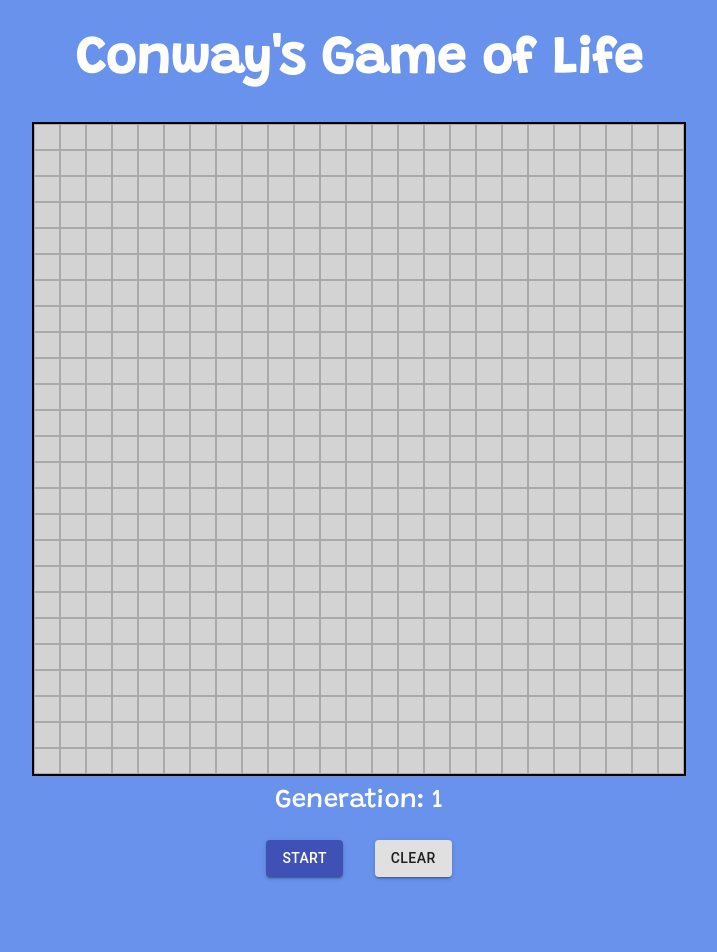
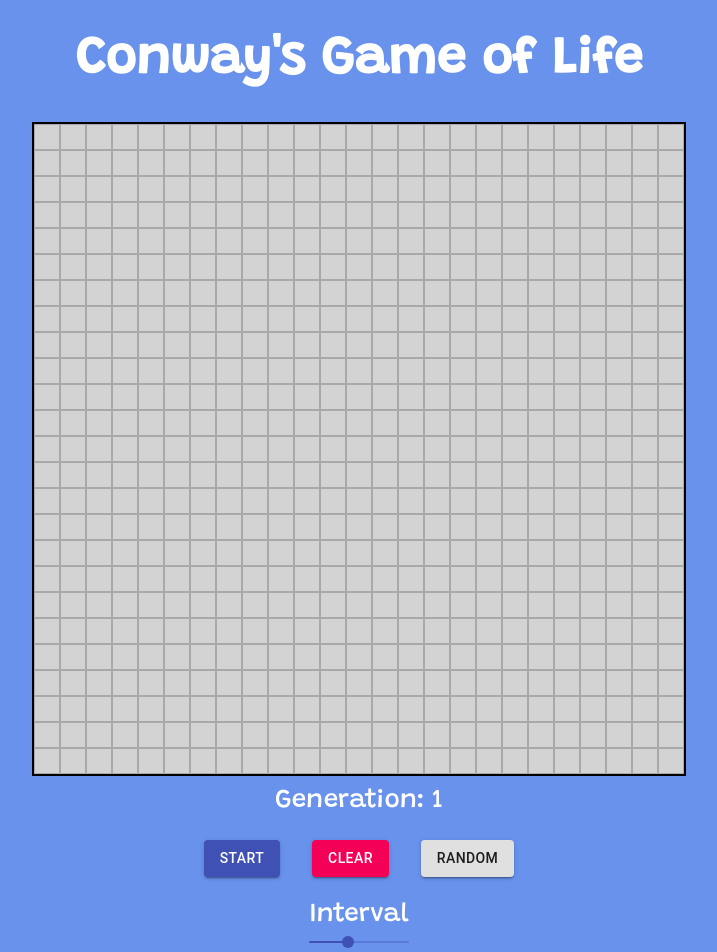
Before and after one commit to BlueEagle/Conways-Game-of-Life, a React (Create React App) app: page / in a window 1280 px wide. Shown: the top 952 px of the page, without its empty margins (281-998 px from the left). Built offline with nearby package versions, Linux system fonts and the light colour scheme.

Commit message:
add interval slider

```diff
--- a/src/components/GameGrid.jsx
+++ b/src/components/GameGrid.jsx
@@ -1,5 +1,5 @@
 import React, { useState, useRef, useCallback } from "react";
-import { Button } from "@material-ui/core";
+import { Button, Slider } from "@material-ui/core";
 import styled from "styled-components";
 import produce from "immer";
 
@@ -23,12 +23,15 @@ const GameGrid = () => {
   // eslint-disable-next-line
   const [cols, setCols] = useState(initialCols);
   const [generation, setGeneration] = useState(1);
+  const [stepSpeed, setStepSpeed] = useState(1000);
   const addGeneration = () => {
     setGeneration((g) => g + 1);
   };
 
   const simulationActiveRef = useRef(simulationActive);
   simulationActiveRef.current = simulationActive;
+  const stepSpeedRef = useRef(stepSpeed);
+  stepSpeedRef.current = stepSpeed;
 
   const simulation = useCallback(() => {
     if (!simulationActiveRef.current) return;
@@ -70,7 +73,7 @@ const GameGrid = () => {
     });
 
     addGeneration();
-    setTimeout(simulation, 500);
+    setTimeout(simulation, stepSpeedRef.current);
   }, [rows, cols]);
 
   const clearBuffer = () => {
@@ -86,6 +89,26 @@ const GameGrid = () => {
 
     setSimulationActive(false);
     setGeneration(1);
+  };
+
+  const randomizeBuffer = () => {
+    setBuffer((buffer) => {
+      return produce(buffer, (copy) => {
+        for (let i = 0; i < rows; i++) {
+          for (let j = 0; j < cols; j++) {
+            copy[i][j] = Math.floor(Math.random() * 10) > 5 ? true : false;
+          }
+        }
+      });
+    });
+
+    setSimulationActive(false);
+    setGeneration(1);
+  };
+
+  const speedChangeHandler = (e, value) => {
+    setStepSpeed((speed) => value);
+    stepSpeedRef.current = value;
   };
 
   return (
@@ -124,7 +147,7 @@ const GameGrid = () => {
 
       <GenerationTracker>Generation: {generation}</GenerationTracker>
 
-      <ButtonDiv>
+      <FeatureDiv>
         <StyledButton
           variant="contained"
           color="primary"
@@ -138,10 +161,27 @@ const GameGrid = () => {
         >
           {simulationActive ? "Stop" : "Start"}
         </StyledButton>
-        <StyledButton variant="contained" onClick={clearBuffer}>
+        <StyledButton
+          variant="contained"
+          color="secondary"
+          onClick={clearBuffer}
+        >
           Clear
         </StyledButton>
-      </ButtonDiv>
+        <StyledButton variant="contained" onClick={randomizeBuffer}>
+          Random
+        </StyledButton>
+      </FeatureDiv>
+      <FeatureDiv>
+        <label>Interval</label>
+        <Slider
+          color="primary"
+          min={50}
+          value={stepSpeed}
+          max={2500}
+          onChange={speedChangeHandler}
+        />
+      </FeatureDiv>
     </>
   );
 };
@@ -154,7 +194,7 @@ const Row = styled.div`
   align-items: center;
 `;
 
-const ButtonDiv = styled.div`
+const FeatureDiv = styled.div`
   padding: 1%;
 `;
 
```
